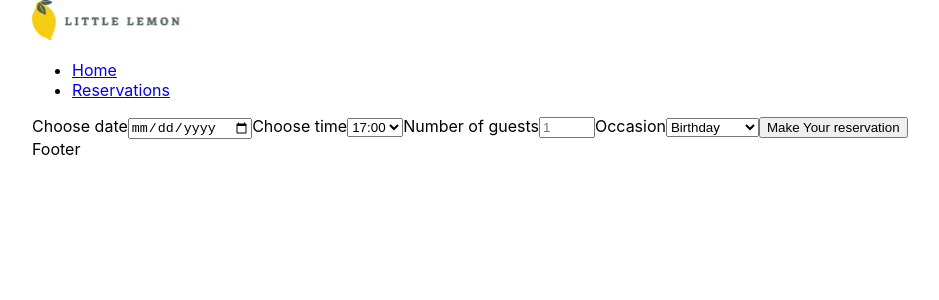
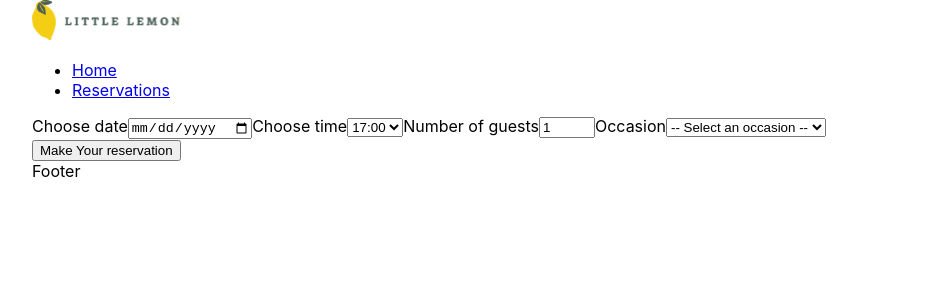
Before and after one commit to matsusht24/meta_capstone, a React (Create React App) app: page /booking in a window 1280 px wide. Shown: the top 300 px of the page, without its empty margins (160-1099 px from the left). Built offline with nearby package versions, Linux system fonts and the light colour scheme.

Commit message:
implemented HTML5 validation for Booking Form component

```diff
--- a/src/component/BookingForm.jsx
+++ b/src/component/BookingForm.jsx
@@ -40,17 +40,17 @@ function BookingForm({availableTimes, setAvailableTimes, submitForm}) {
 
   return (
     <form className="reservation-form" onSubmit={handleSubmit}>
-      <label for="res-date">Choose date</label>
-      <input type="date" id="res-date" onChange={(e) => handleDateChange(e)} />
-      <label for="res-time">Choose time</label>
-      <select id="res-time" onChange={(e) => handleTimeChange(e)}>
+      <label htmlFor="res-date">Choose date</label>
+      <input type="date" id="res-date" onChange={(e) => handleDateChange(e)} required min={new Date().toISOString().split("T")[0]} />
+      <label htmlFor="res-time">Choose time</label>
+      <select id="res-time" onChange={(e) => handleTimeChange(e)} required >
         {availableTimes.map((time, index) => (
           <option key={index} value={time} className="time-option">
             {time}
           </option>
         ))}
       </select>
-      <label for="guests">Number of guests</label>
+      <label htmlFor="guests">Number of guests</label>
       <input
         type="number"
         placeholder="1"
@@ -58,11 +58,17 @@ function BookingForm({availableTimes, setAvailableTimes, submitForm}) {
         max="10"
         id="guests"
         onChange={(e) => handleGuestsChange(e)}
+        required
+        value={guests}
       />
-      <label for="occasion">Occasion</label>
-      <select id="occasion" onChange={(e) => handleOccasionChange(e)}>
+      <label htmlFor="occasion">Occasion</label>
+      <select id="occasion" onChange={(e) => handleOccasionChange(e)} required>
+        <option value="" disabled selected>
+          -- Select an occasion --
+        </option>
         <option>Birthday</option>
         <option>Anniversary</option>
+        <option>None</option>
       </select>
 
       <input type="submit" value="Make Your reservation"/>
```
